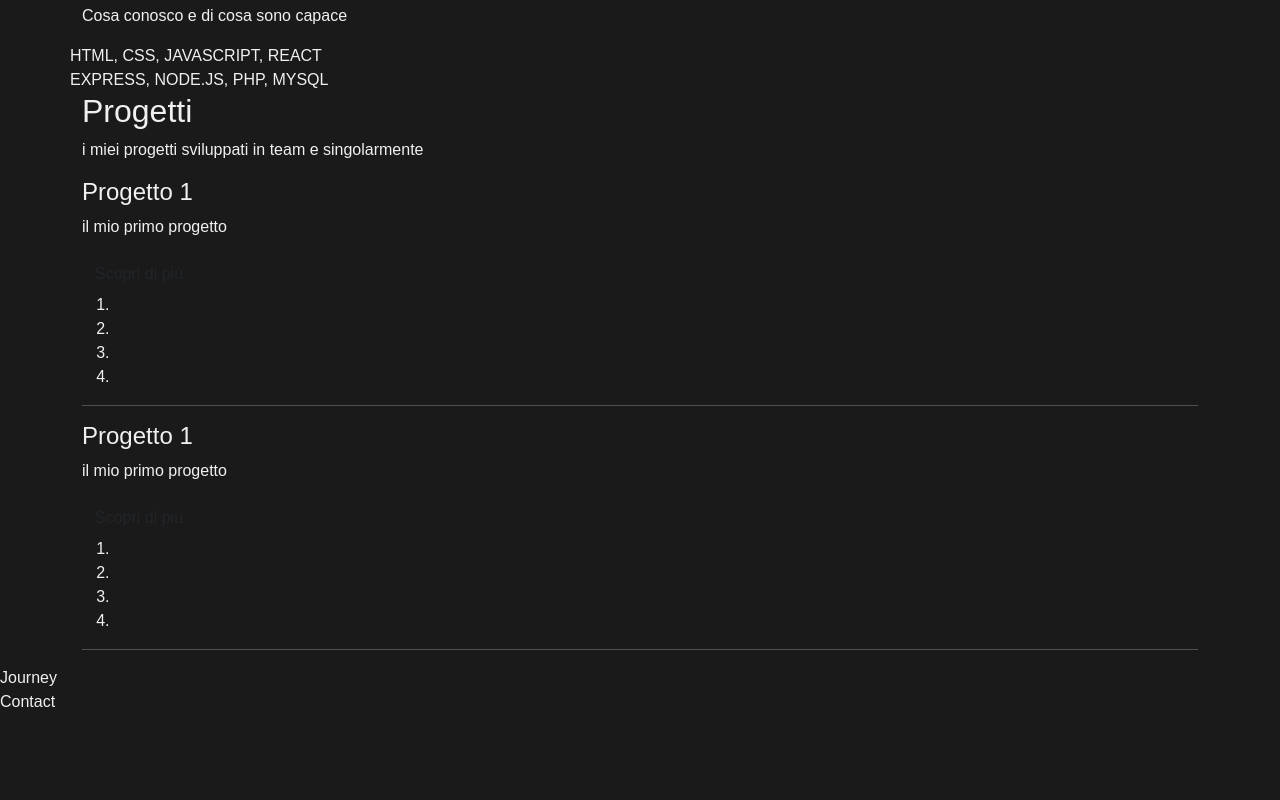
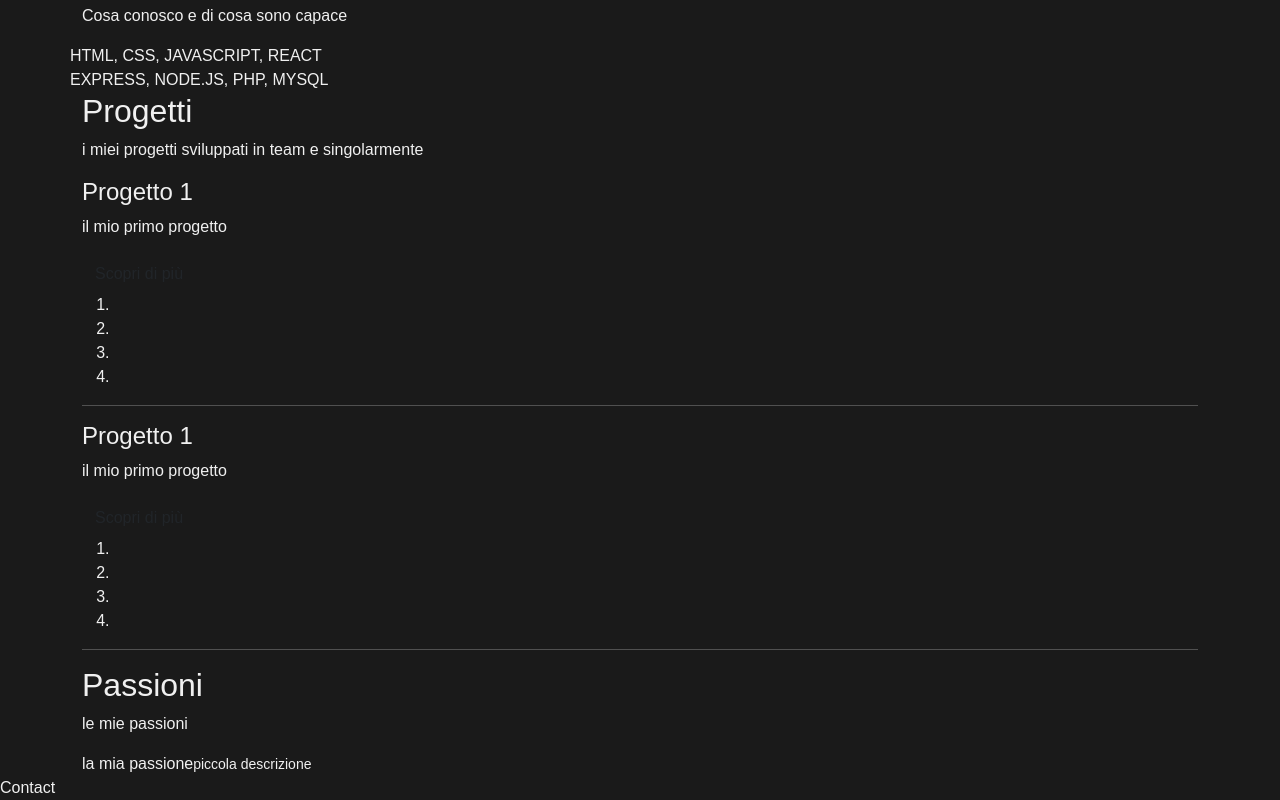
Before and after one commit to SimonePalmisciano/my_portfolio, a React (Vite) app: page / in a window 1280 px wide. Shown: the part 409-1209 px from the top of the page. Before the commit the page ends 1123 px from the top, so only its background shows below. Built offline with nearby package versions, Linux system fonts and the light colour scheme.

Commit message:
feat: replace Journey section with Passions section and update imports

```diff
--- a/src/App.jsx
+++ b/src/App.jsx
@@ -3,7 +3,7 @@ import Header from "./partials/Header.jsx";
 import About from "./sections/About.jsx";
 import Skills from "./sections/Skills.jsx";
 import Projects from "./sections/Projects.jsx";
-import Journey from "./sections/Journey.jsx";
+import Passions from "./sections/Passions.jsx";
 import Contact from "./sections/Contact.jsx";
 
 
@@ -28,7 +28,7 @@ function App() {
       <About />
       <Skills />
       <Projects />
-      <Journey />
+      <Passions />
       <Contact />
 
     </main>
--- a/src/sections/Journey.jsx
+++ /dev/null
@@ -1,10 +0,0 @@
-function Journey() {
-    return (
-        <>
-            <section id="journey">
-                Journey
-            </section>
-        </>
-    )
-}
-export default Journey
--- /dev/null
+++ b/src/sections/Passions.jsx
@@ -0,0 +1,29 @@
+function Passions() {
+    return (
+        <>
+            <section id="passions">
+                <div className="container">
+                    <header>
+                        <h2>
+                            Passioni
+                        </h2>
+                        <p>
+                            le mie passioni
+                        </p>
+                    </header>
+                    <div className="box">
+                        <div className="row">
+                            <div className="col-sm-12 col-6">
+                                {/* icona */}
+                                la mia passione
+                                <small>piccola descrizione</small>
+                            </div>
+                            <div className="col-sm-12 col-6"></div>
+                        </div>
+                    </div>
+                </div>
+            </section>
+        </>
+    )
+}
+export default Passions
```
